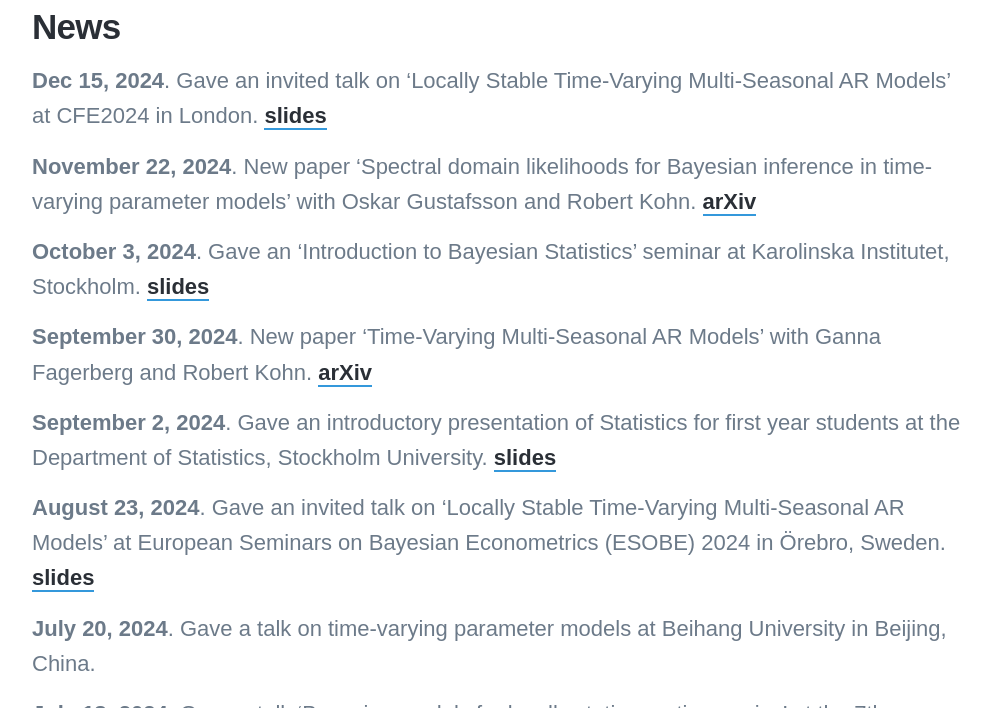
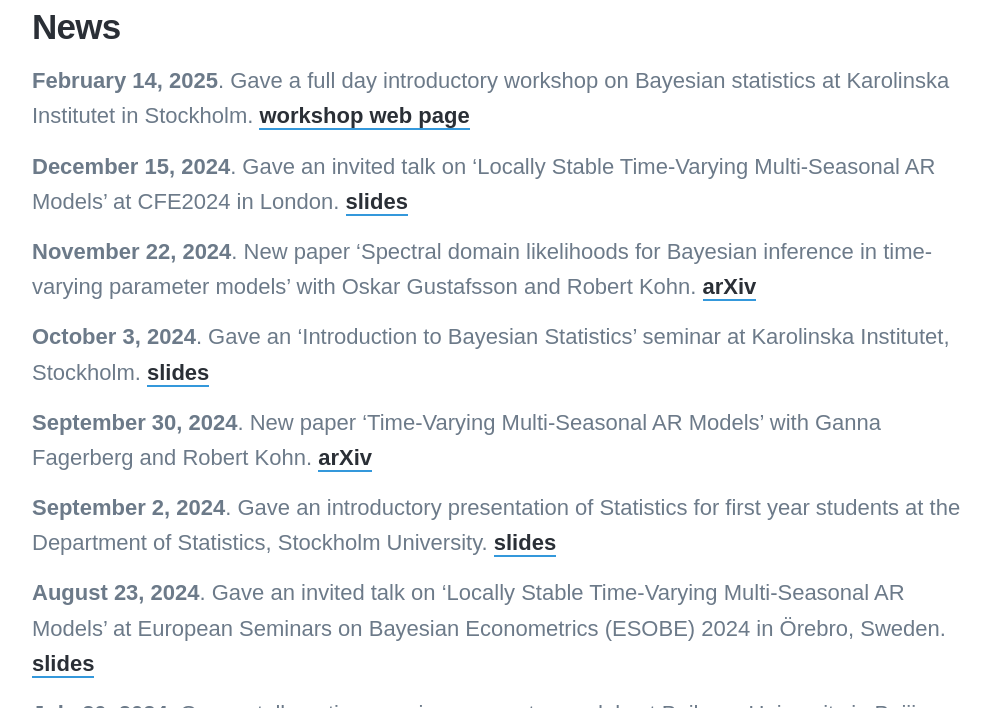
Before and after one commit to mattiasvillani/mattiasvillani.github.io, a Jekyll site: the page built from _pages/news.md, in a window 1280 px wide and 900 px high, scrolled down 416 px, cut to the strip 192-900 px from the top of the window. Shown: the whole strip, without its empty margins (138-1129 px from the left). Built offline with Jekyll 4.4.1, drawn with Linux system fonts in a browser that asks for light colours; nearby versions of some CDN libraries; some web fonts are replaced.

Commit message:
KI workshop

```diff
--- a/_pages/news.md
+++ b/_pages/news.md
@@ -8,7 +8,9 @@ featured_image: /images/linocut_newspaper.jpg
 
 ## News
 
-**Dec 15, 2024**. Gave an invited talk on 'Locally Stable Time-Varying Multi-Seasonal AR Models' at CFE2024 in London. [slides](https://github.com/mattiasvillani/Talks/raw/master/CFE2024Villani.pdf)
+**February 14, 2025**. Gave a full day introductory workshop on Bayesian statistics at Karolinska Institutet in Stockholm. [workshop web page](https://mattiasvillani.com/introbayes)
+
+**December 15, 2024**. Gave an invited talk on 'Locally Stable Time-Varying Multi-Seasonal AR Models' at CFE2024 in London. [slides](https://github.com/mattiasvillani/Talks/raw/master/CFE2024Villani.pdf)
 
 **November 22, 2024**. New paper 'Spectral domain likelihoods for Bayesian inference in time-varying parameter models' with Oskar Gustafsson and Robert Kohn. [arXiv](https://arxiv.org/abs/2411.14010)
 
```
